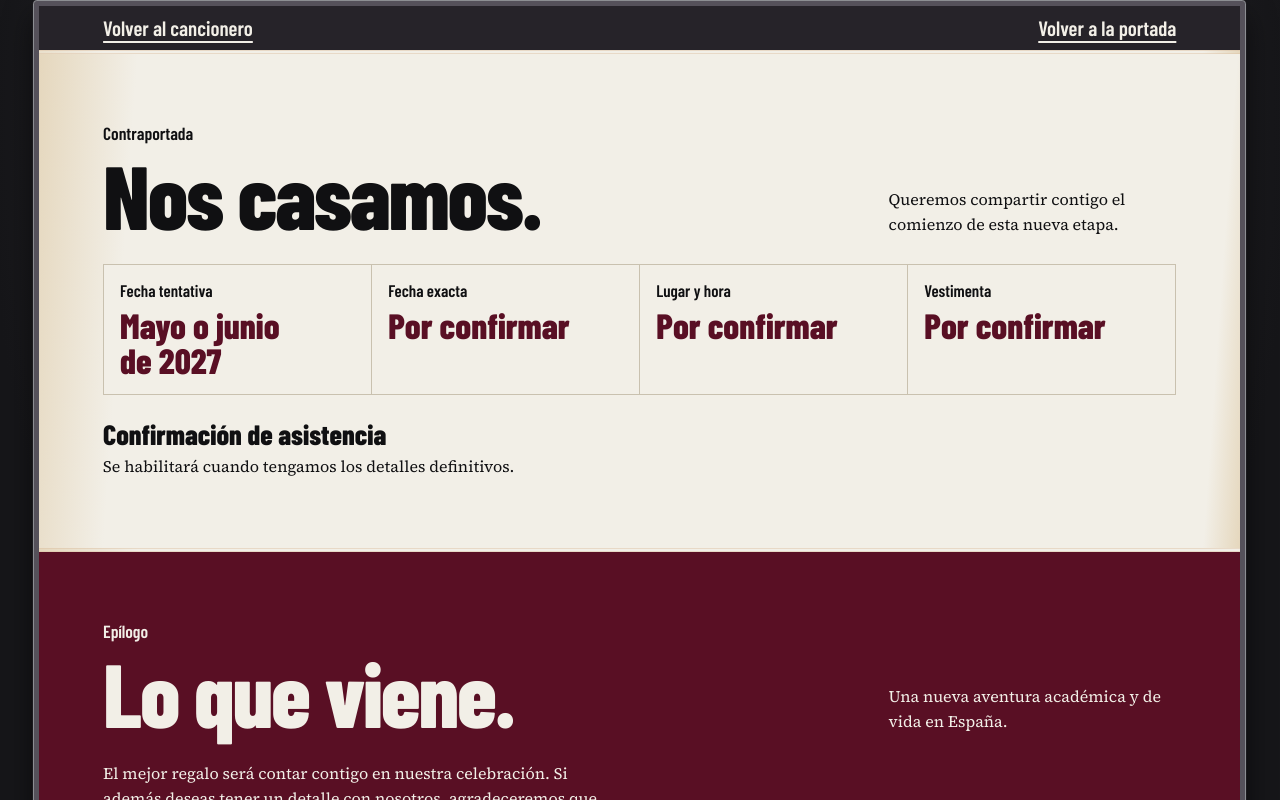
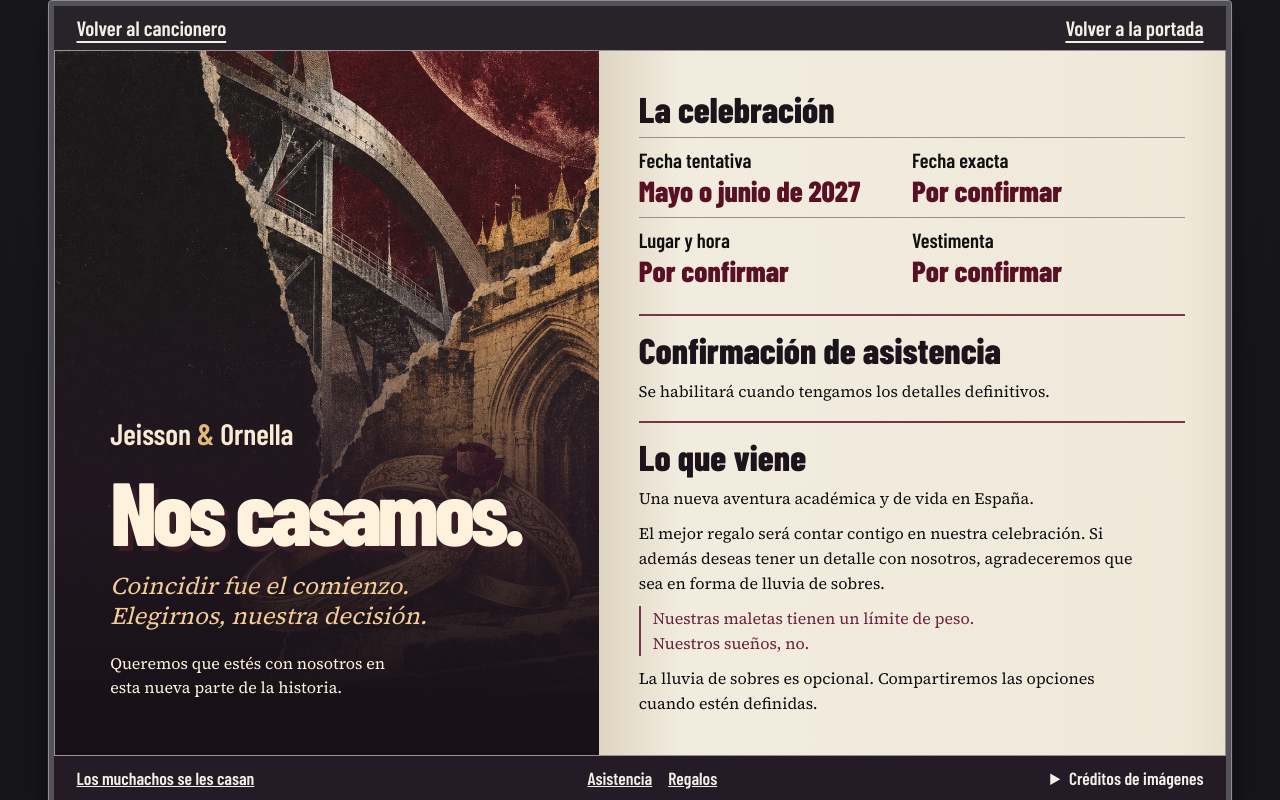
Before and after one commit to cataplum1414/elegirnos-2027, a plain HTML site: page index.html in a window 1280 px wide. Both pictures are taken after a click on the link "Detalles de la boda". Shown: the top 800 px of the page. Drawn offline with Linux system fonts and the light colour scheme.

Commit message:
feat: enlaza la escena, la portada y la celebración de la boda

```diff
--- a/index.html
+++ b/index.html
@@ -13,6 +13,10 @@
         && new URLSearchParams(location.search).has("previa");
       if (localPreview || invitation.dataset.invitationEdition === "private") {
         invitation.dataset.weddingMedia = "";
+        if (!location.hash) {
+          invitation.dataset.openingScene = "";
+          setTimeout(() => invitation.removeAttribute("data-opening-scene"), 10000);
+        }
       }
     </script>
     <link rel="icon" type="image/svg+xml" href="./favicon.svg">
@@ -26,6 +30,10 @@
     </noscript>
   </head>
   <body>
+    <div class="opening-scene">
+      <p role="status">Preparando la escena de Jeisson y Ornella…</p>
+      <button type="button" id="opening-skip">Ir al estuche</button>
+    </div>
     <a class="skip-link" href="#contenido">Saltar al contenido</a>
 
     <div
@@ -46,8 +54,9 @@
         <section class="cover" id="portada" aria-labelledby="cover-title">
           <div class="cover__object">
             <div class="cover__copy">
-              <p class="cover__edition">Jeisson &amp; Ornella · Invitación de boda</p>
+              <p class="cover__edition">Invitación de boda</p>
               <h1 class="cover__title" id="cover-title">Los muchachos <span>se les casan</span></h1>
+              <p class="cover__couple">Jeisson <span>&amp;</span> Ornella</p>
               <p class="cover__date"><span>Fecha tentativa</span> Mayo o junio de 2027</p>
               <div class="cover__actions">
                 <a class="cover__entry" href="#historia" aria-controls="historia">Abrir el disco</a>
@@ -111,19 +120,20 @@
             <a href="#historia">Volver al cancionero</a>
             <a href="#portada">Volver a la portada</a>
           </nav>
-          <div class="celebration-section section-wrap">
-              <div class="section-heading">
-                <div>
-                  <p class="section-kicker">Contraportada</p>
+          <div class="back-cover__insert">
+            <header class="back-cover__hero">
+              <p class="back-cover__couple">Jeisson <span>&amp;</span> Ornella</p>
               <h2 id="celebration-title" tabindex="-1">Nos casamos.</h2>
-                </div>
-                <p class="section-heading__note">Queremos compartir contigo el comienzo de esta nueva etapa.</p>
-              </div>
-
+              <p class="back-cover__line">Coincidir fue el comienzo.<br>Elegirnos, nuestra decisión.</p>
+              <p class="back-cover__message">Queremos que estés con nosotros en esta nueva parte de la historia.</p>
+            </header>
+            <div class="back-cover__notes">
+              <section aria-labelledby="event-title">
+                <h3 id="event-title">La celebración</h3>
                 <dl class="event-details">
                   <div class="event-details__date">
                     <dt>Fecha tentativa</dt>
-                  <dd>Mayo o junio<br>de 2027</dd>
+                    <dd>Mayo o junio de 2027</dd>
                   </div>
                   <div>
                     <dt>Fecha exacta</dt>
@@ -138,30 +148,25 @@
                     <dd>Por confirmar</dd>
                   </div>
                 </dl>
-              <div class="attendance-note" id="asistencia" tabindex="-1" aria-labelledby="attendance-title">
+              </section>
+              <section class="attendance-note" id="asistencia" tabindex="-1" aria-labelledby="attendance-title">
                 <h3 id="attendance-title">Confirmación de asistencia</h3>
                 <p>Se habilitará cuando tengamos los detalles definitivos.</p>
+              </section>
+              <section class="gifts-section" id="regalos" aria-labelledby="gifts-title">
+                <h3 id="gifts-title">Lo que viene</h3>
+                <p>Una nueva aventura académica y de vida en España.</p>
+                <div class="gifts-copy">
+                  <p>El mejor regalo será contar contigo en nuestra celebración. Si además deseas tener un detalle con nosotros, agradeceremos que sea en forma de lluvia de sobres.</p>
+                  <p class="gifts-copy__aside">Nuestras maletas tienen un límite de peso.<br>Nuestros sueños, no.</p>
+                  <p>La lluvia de sobres es opcional. Compartiremos las opciones cuando estén definidas.</p>
+                </div>
+              </section>
             </div>
           </div>
 
-          <section class="gifts-section section-wrap" id="regalos" aria-labelledby="gifts-title">
-            <div class="section-heading">
-              <div>
-                <p class="section-kicker">Epílogo</p>
-                <h2 id="gifts-title">Lo que viene.</h2>
-              </div>
-              <p class="section-heading__note">Una nueva aventura académica y de vida en España.</p>
-            </div>
-
-            <div class="gifts-copy">
-              <p>El mejor regalo será contar contigo en nuestra celebración. Si además deseas tener un detalle con nosotros, agradeceremos que sea en forma de lluvia de sobres.</p>
-              <p class="gifts-copy__aside">Nuestras maletas tienen un límite de peso.<br>Nuestros sueños, no.</p>
-              <p class="event-note">La lluvia de sobres es opcional. Compartiremos las opciones cuando estén definidas.</p>
-            </div>
-          </section>
-
           <footer class="site-footer">
-            <a class="footer-mark" href="#portada">Jeisson <span>&amp;</span> Ornella</a>
+            <a class="footer-mark" href="#portada">Los muchachos se les casan</a>
             <nav aria-label="Detalles de la boda" class="footer-nav">
               <a href="#asistencia">Asistencia</a>
               <a href="#regalos">Regalos</a>
--- a/styles.css
+++ b/styles.css
@@ -21,13 +21,11 @@
 :root {
   --ink: #101012;
   --paper: #f2efe7;
-  --edge: #c9c1af;
   --wine: #590f24;
   --graphite: #252528;
   --silver: #c4c2bb;
   --display: "Barlow Condensed", "Arial Narrow", sans-serif;
   --serif: "Source Serif 4", Georgia, serif;
-  --gutter: clamp(1rem, 5vw, 5rem);
   font: 400 1rem/1.55 var(--serif);
   color: var(--ink);
   background: var(--paper);
@@ -60,10 +58,32 @@ h1, h2, h3 { margin: 0; font: 800 1em/0.94 var(--display); }
 
 .reading-progress__fill { display: block; height: 100%; width: 0; background: #ca6984; }
 
+.opening-scene { display: none; }
+html[data-opening-scene] { background: #151321; }
+html[data-opening-scene] :is(main, .skip-link, .reading-progress) { display: none; }
+html[data-opening-scene] .opening-scene {
+  display: grid;
+  min-height: 100svh;
+  place-content: center;
+  justify-items: center;
+  gap: 1rem;
+  padding: 1.25rem;
+  color: var(--paper);
+  text-align: center;
+}
+.opening-scene button {
+  min-height: 2.75rem;
+  padding: 0.45rem 0.85rem;
+  border: 1px solid #dfc1ab79;
+  color: #f4dcc1;
+  background: transparent;
+  font: 600 1.1rem/1 var(--display);
+}
+
 .record-edition {
   --case-gutter: clamp(0.5rem, 2.6vw, 2.4rem);
   --case-rim: #8c8e92;
-  --cover-art: url("./assets/portada-cd.webp");
+  --cover-art: url("./assets/portada-boda-cd.webp");
   position: relative;
   min-height: 100svh;
   overflow: clip;
@@ -99,8 +119,8 @@ h1, h2, h3 { margin: 0; font: 800 1em/0.94 var(--display); }
   gap: clamp(0.55rem, 1.7vh, 1.3rem);
   padding: clamp(1rem, 4vw, 3.65rem);
   border: 1px solid #cfd0d06b;
-  background: linear-gradient(90deg, #131316e6, #14131787 52%, #1514190b),
-    linear-gradient(0deg, #1b1015b2, transparent 49%), var(--cover-art) center / cover #28242a;
+  background: linear-gradient(90deg, #17141ae6, #1b171695 41%, #1a141a09 78%),
+    linear-gradient(0deg, #171219db, transparent 47%), var(--cover-art) 64% center / cover #28242a;
   box-shadow: inset 0 0 0 1px #ffffff2b, inset 0 0 1.4rem #0c0b0e5c;
 }
 .cover__spine {
@@ -121,12 +141,19 @@ h1, h2, h3 { margin: 0; font: 800 1em/0.94 var(--display); }
 .cover .cover__edition { color: #f2eae2; font-size: clamp(0.77rem, 1.8vw, 1.12rem); }
 .cover__title {
   color: #f6f1e7;
-  font: 800 clamp(2.75rem, 8vw, 7.1rem)/0.87 var(--display);
+  font: 800 clamp(2.75rem, min(8vw, 9.3vh), 6.4rem)/0.87 var(--display);
   letter-spacing: -0.035em;
   text-shadow: 0.09em 0.085em #281a21;
 }
-.cover__title span { display: block; color: #ebc1b7; }
+.cover__title span { display: block; color: #f0c893; }
 .cover__title[tabindex="-1"]:focus { outline: none; }
+.cover__couple {
+  color: #fff0dc;
+  font: 400 clamp(1.33rem, 3.25vw, 2.55rem)/1 var(--serif);
+  letter-spacing: -0.045em;
+  text-shadow: 0.05em 0.08em #2c141a, 0 0.1em 0.42em #27131a;
+}
+.cover__couple span, .back-cover__couple span { color: #e3b978; }
 .cover__date { display: grid; gap: 0.1rem; font-size: clamp(0.82rem, 1.4vw, 1.05rem); }
 .cover__date span { color: #ecd3c9; font: 600 0.91rem/1.15 var(--display); }
 .cover__actions { display: flex; flex-wrap: wrap; gap: 0.25rem 1.15rem; }
@@ -141,12 +168,6 @@ h1, h2, h3 { margin: 0; font: 800 1em/0.94 var(--display); }
 .cover__entry:focus-visible { outline-color: var(--paper); }
 .cover__album-link { text-underline-offset: 0.2em; }
 .cover__actions .scene-replay-entry { color: inherit; }
-
-.section-wrap { padding: clamp(2.15rem, 5.4vw, 4.4rem) var(--gutter); }
-.section-heading { display: flex; justify-content: space-between; align-items: end; gap: 1.25rem; margin-bottom: 1.7rem; }
-.section-heading h2 { font-size: clamp(3rem, 7vw, 6.6rem); letter-spacing: -0.025em; }
-.section-heading__note { max-width: 34ch; }
-.section-kicker { margin-bottom: 0.5rem; font: 600 1.1rem/1.2 var(--display); }
 
 .album-section {
   --edge-walk-height: clamp(1.85rem, 4vw, 3.3rem);
@@ -435,7 +456,7 @@ h1, h2, h3 { margin: 0; font: 800 1em/0.94 var(--display); }
 }
 
 .back-cover {
-  width: min(calc(100% - 2 * var(--case-gutter)), 88rem);
+  width: min(calc(100% - 2 * var(--case-gutter)), 74rem);
   margin: 0 auto 1.3rem;
   padding: 0.32rem;
   border: 1px solid var(--case-rim);
@@ -445,23 +466,71 @@ h1, h2, h3 { margin: 0; font: 800 1em/0.94 var(--display); }
 }
 .back-cover.is-turning { animation: turn-back-cover 480ms ease-out both; }
 @keyframes turn-back-cover { from { transform: perspective(1200px) rotateY(-8deg); opacity: 0.64; } }
-.back-cover__nav { padding-inline: var(--gutter); background: #262329; }
-.celebration-section {
-  border-block: 4px double #dbc0a37a;
-  background: linear-gradient(94deg, #e5d7bd, var(--paper) 8%, var(--paper) 97%, #e5d7bd);
+.back-cover__nav {
+  padding-inline: clamp(0.6rem, 2vw, 1.4rem);
+  background: #262329;
 }
-.celebration-section h2:focus { outline: none; }
-.event-details { display: grid; grid-template-columns: repeat(4, 1fr); gap: 1px; margin: 0; background: var(--edge); border: 1px solid var(--edge); }
-.event-details > div { padding: 1rem; background: var(--paper); }
-.event-details dt { font: 600 1.05rem/1.1 var(--display); }
-.event-details dd { margin: 0.55rem 0 0; font: 800 clamp(1.36rem, 3vw, 2.2rem)/1 var(--display); color: var(--wine); }
-.attendance-note { margin-top: 1.6rem; }
-.attendance-note h3 { font-size: 1.75rem; margin-bottom: 0.4rem; }
-.gifts-section { background: var(--wine); color: var(--paper); }
+.back-cover__insert {
+  display: grid;
+  grid-template-columns: minmax(0, 0.93fr) minmax(0, 1.07fr);
+  border: 1px solid #9c9192;
+  box-shadow: inset 0 0 1.2rem #0d090e;
+}
+.back-cover__hero {
+  display: flex;
+  flex-direction: column;
+  align-items: flex-start;
+  justify-content: flex-end;
+  gap: clamp(0.65rem, 2vw, 1.25rem);
+  padding: clamp(1.1rem, 4.3vw, 3.5rem);
+  color: #fff2dc;
+  background: linear-gradient(0deg, #181218 8%, #221521bd 38%, transparent 74%),
+    var(--cover-art) 75% 36% / cover #23171c;
+}
+.back-cover__couple { color: #f8ead3; font: 600 clamp(1.16rem, 2.45vw, 1.85rem)/1.1 var(--display); }
+.back-cover__hero h2 {
+  font: 800 clamp(2.95rem, 7vw, 6.35rem)/0.9 var(--display);
+  letter-spacing: -0.05em;
+  text-shadow: 0.06em 0.06em #381d26;
+}
+.back-cover__hero h2:focus { outline: none; }
+.back-cover__line {
+  color: #f3cc97;
+  font: italic 400 clamp(1.13rem, 2.1vw, 1.5rem)/1.25 var(--serif);
+}
+.back-cover__message { max-width: 34ch; }
+.back-cover__notes {
+  min-width: 0;
+  padding: clamp(1rem, 3.1vw, 2.65rem);
+  background: repeating-linear-gradient(120deg, #64717508 0 1px, transparent 1px 4px),
+    linear-gradient(90deg, #dfd5c2, #f3eddf 13%, #f1eadb 93%, #e9e0cf);
+}
+.back-cover__notes h3 {
+  margin-bottom: 0.7rem;
+  color: #1d131b;
+  font: 800 clamp(1.38rem, 3vw, 2.24rem)/0.99 var(--display);
+}
+.event-details { display: grid; grid-template-columns: repeat(2, minmax(0, 1fr)); gap: 0; margin: 0; }
+.event-details > div { padding: 0.67rem 0.44rem 0.7rem 0; border-top: 1px solid #a58a8a; }
+.event-details dt { font: 600 clamp(1.03rem, 1.8vw, 1.28rem)/1.1 var(--display); }
+.event-details dd {
+  margin: 0.28rem 0 0;
+  color: var(--wine);
+  font: 800 clamp(1.2rem, 2.5vw, 1.82rem)/1.02 var(--display);
+}
+.attendance-note, .gifts-section { margin-top: 1.1rem; padding-top: 1rem; border-top: 2px solid #76354a; }
 .gifts-copy { max-width: 60ch; }
-.gifts-copy p + p { margin-top: 0.9rem; }
-.gifts-copy__aside { border-left: 1px solid var(--paper); padding-left: 0.85rem; }
-.site-footer { display: flex; flex-wrap: wrap; justify-content: space-between; gap: 1rem 2rem; padding: 1.25rem var(--gutter); background: var(--ink); color: var(--paper); }
+.gifts-copy p { margin-top: 0.65rem; }
+.gifts-copy__aside { border-left: 2px solid #76354a; padding-left: 0.75rem; color: #6a213d; }
+.site-footer {
+  display: flex;
+  flex-wrap: wrap;
+  justify-content: space-between;
+  gap: 0.7rem 1.7rem;
+  padding: 0.75rem clamp(0.75rem, 2vw, 1.4rem);
+  background: #241b27;
+  color: var(--paper);
+}
 .footer-mark, .footer-nav, .photo-credits summary { font: 600 1.1rem/1.15 var(--display); }
 .footer-nav { display: flex; flex-wrap: wrap; gap: 0.5rem 1rem; }
 .site-footer a:hover { text-decoration: underline; text-underline-offset: 0.23em; }
@@ -470,7 +539,11 @@ h1, h2, h3 { margin: 0; font: 800 1em/0.94 var(--display); }
 @media (max-width: 720px), (pointer: coarse) and (max-aspect-ratio: 4/5) {
   .album-section { --edge-walk-height: clamp(1.8rem, 6.3vw, 3.65rem); }
   .cover__object { width: min(100%, 49rem); min-height: min(76svh, 34rem); }
-  .cover__title { font-size: clamp(2.7rem, 11.7vw, 7.1rem); }
+  .cover__copy {
+    background: linear-gradient(90deg, #19141aee 2%, #19141a7b 58%, transparent 92%),
+      linear-gradient(0deg, #1b141bec 0%, transparent 61%), var(--cover-art) 69% center / cover #28242a;
+  }
+  .cover__title { font-size: clamp(2.7rem, 11.35vw, 6.4rem); }
   .album-layout {
     grid-template-columns: minmax(0, 1fr);
     background: repeating-linear-gradient(0deg, #1c1c21 0 2px, #787881 2px 3px, #303033 3px 5px);
@@ -487,8 +560,8 @@ h1, h2, h3 { margin: 0; font: 800 1em/0.94 var(--display); }
   .chapter-copy { font-size: clamp(1rem, 2.2vw, 1.42rem); }
   .album-flap { inset-block-start: auto; width: 100%; height: 55%; transform-origin: top center; }
   .album-section.is-unfolding .album-flap { animation-name: unwrap-album-stacked; }
-  .section-heading { align-items: start; flex-direction: column; }
-  .event-details { grid-template-columns: repeat(2, minmax(0, 1fr)); }
+  .back-cover__insert { grid-template-columns: minmax(0, 1fr); }
+  .back-cover__hero { min-height: clamp(18rem, 68vw, 27rem); background-position: center, 68% 58%; }
 }
 @keyframes unwrap-album-stacked {
   0% { visibility: visible; transform: rotateX(0deg); opacity: 1; }
```
Also changed, not shown: src/main.js (+10 -0 lines), assets/portada-boda-cd.webp (added), 1 other file. Lines whose indentation alone changed are shown as unchanged.
